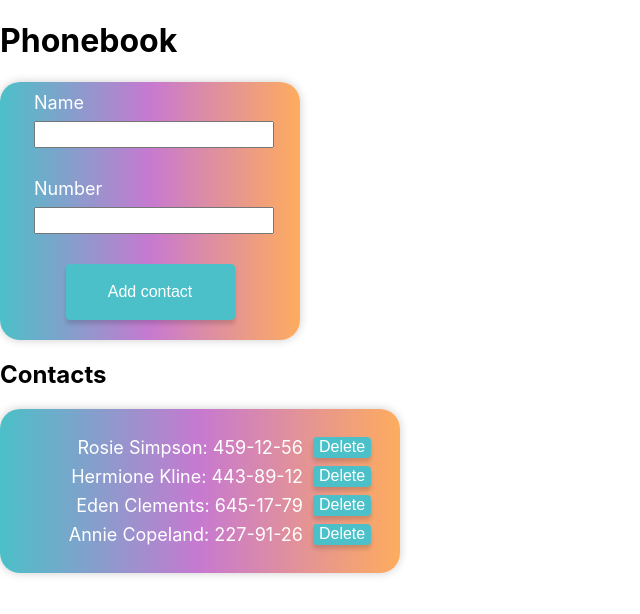
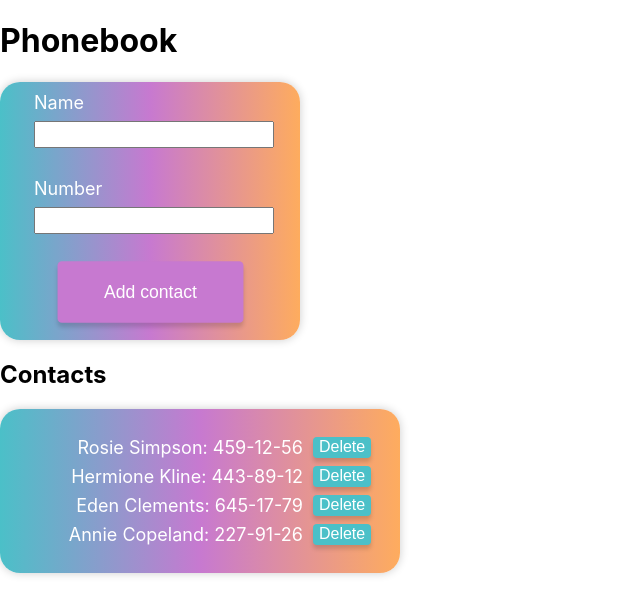
Before and after one commit to maershaa/goit-react-hw-02-phonebook, a React (Create React App) app: page / in a window 1280 px wide. In both pictures the pointer is over the button "Add contact". Shown: the top 614 px of the page, without its empty margins (0-640 px from the left). Built offline with nearby package versions, Linux system fonts and the light colour scheme.

Commit message:
Update Form.module.css

```diff
--- a/src/components/Form/Form.module.css
+++ b/src/components/Form/Form.module.css
@@ -62,4 +62,12 @@
   font-size: 16px;
   display: block;
   box-shadow: 0 4px 4px rgba(0, 0, 0, 0.15);
+
+  transition: transform 0.2s, background-color 0.2s; /* Добавили transition для изменения цвета */
 }
+
+.addButton:hover,
+.addButton:focus {
+  transform: scale(1.1);
+  background-color: #c779d0; /* Изменение цвета при наведении и фокусе */
+}
```
